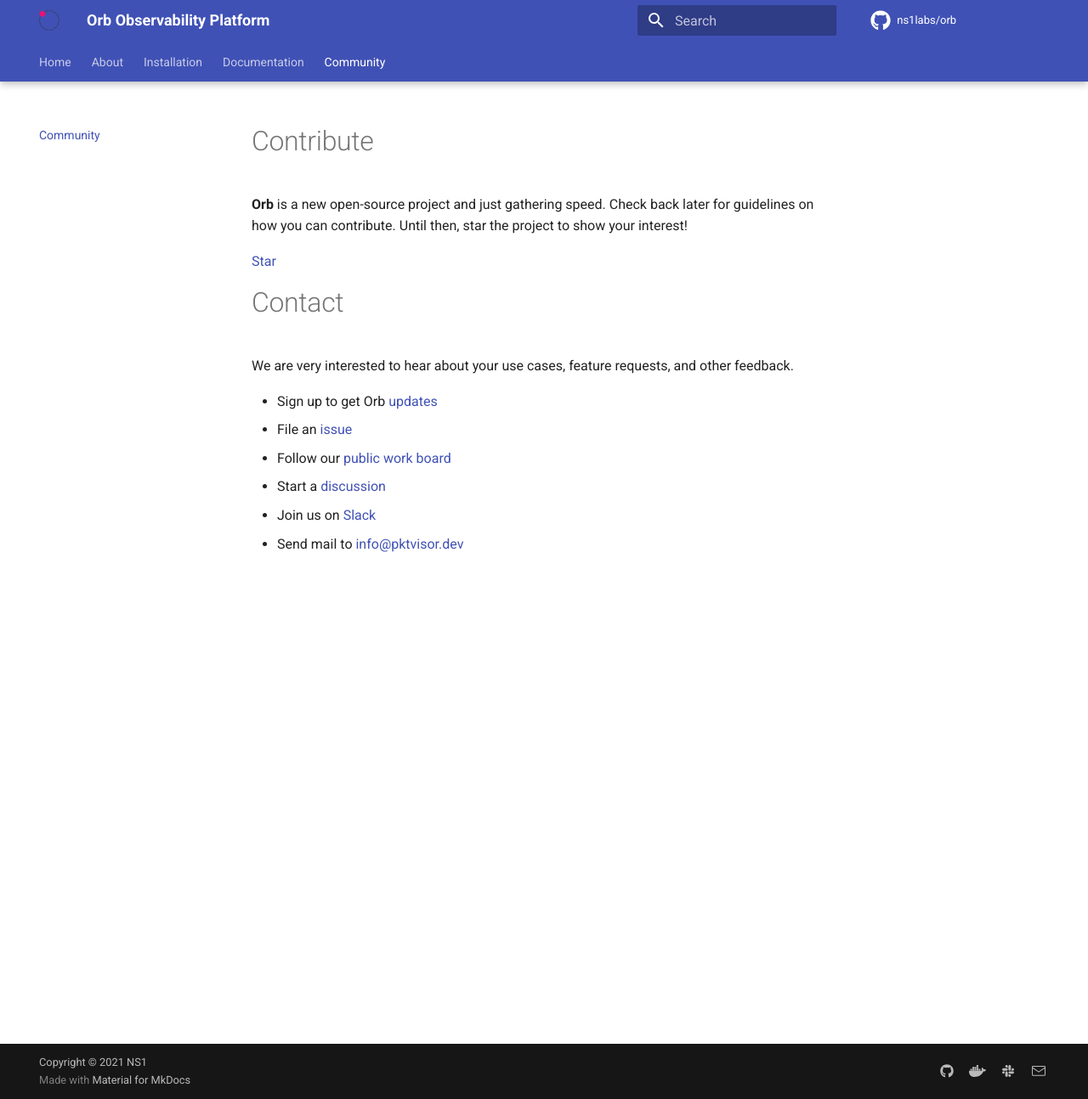
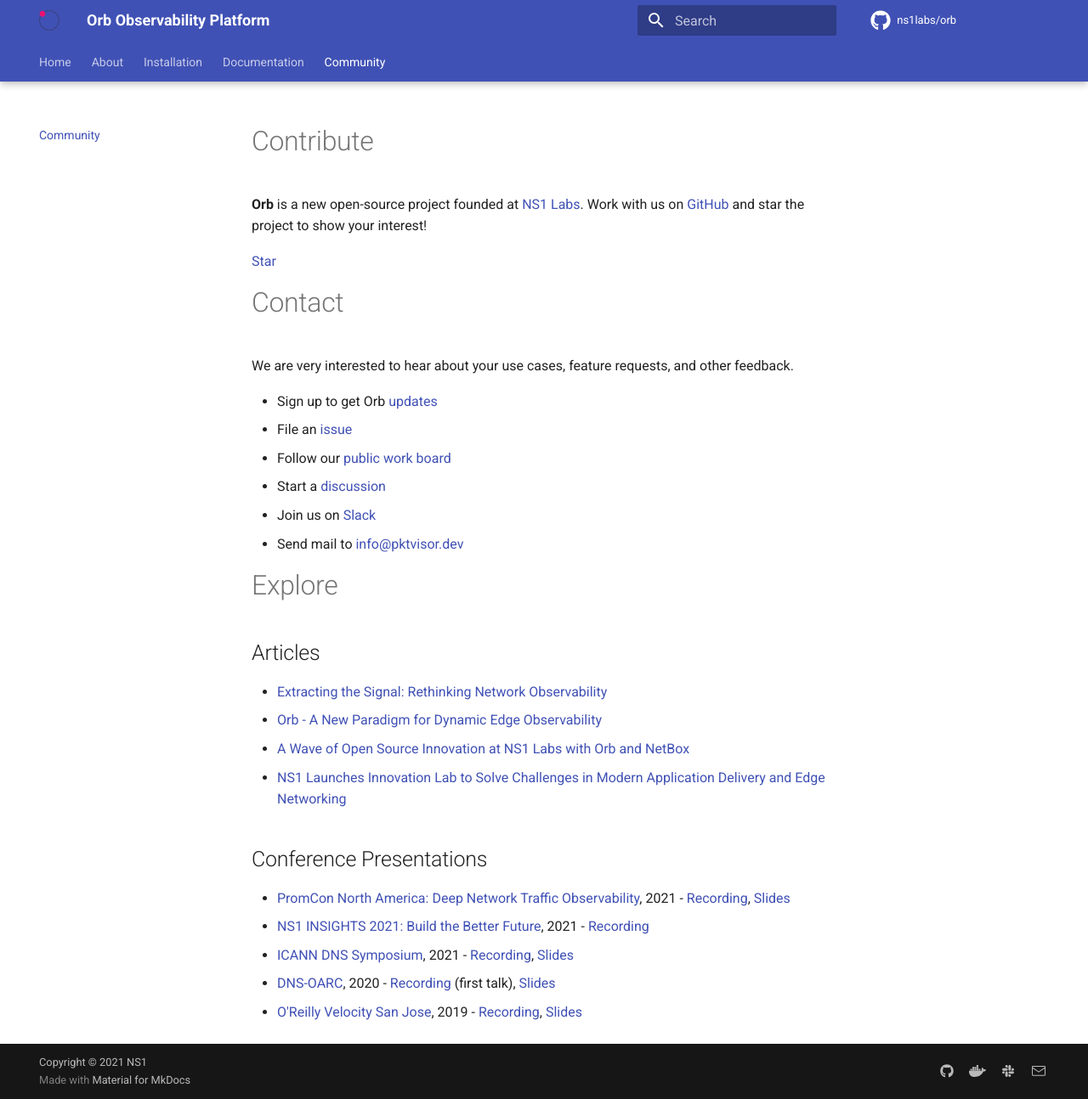
Before and after one commit to orb-community/orb-website, an MkDocs documentation site: the page built from docs/contact.md, in a window 1280 px wide and 1294 px high. Shown: the whole window at 85% size. Built offline with MkDocs 1.6.1 and Material for MkDocs 9.7.7, drawn with Linux system fonts in a browser that asks for light colours; comment, search, counter and statistics services are not loaded.

Commit message:
shift and expand content from docs tab

```diff
--- a/docs/contact.md
+++ b/docs/contact.md
@@ -1,7 +1,7 @@
 # Contribute
 <script async defer src="https://buttons.github.io/buttons.js"></script>
 
-**Orb** is a new open-source project and just gathering speed. Check back later for guidelines on how you can contribute. Until then, star the project to show your interest!
+**Orb** is a new open-source project founded at [NS1 Labs](https://ns1.com/labs). Work with us on [GitHub](https://github.com/ns1labs/orb) and star the project to show your interest!
 
 <a class="github-button" href="https://github.com/ns1labs/orb" data-size="large" aria-label="Star ns1labs/orb on GitHub">Star</a>
 
@@ -14,3 +14,18 @@
 * Start a [discussion](https://github.com/ns1labs/orb/discussions)
 * Join us on [Slack](https://join.slack.com/t/ns1labs/shared_invite/zt-qqsm5cb4-9fsq1xa~R3h~nX6W0sJzmA)
 * Send mail to [info@pktvisor.dev](mailto:info@pktvisor.dev)
+
+# Explore
+## Articles
+* [Extracting the Signal: Rethinking Network Observability](https://ns1.com/blog/extracting-the-signal-rethinking-network-observability)
+* [Orb - A New Paradigm for Dynamic Edge Observability](https://ns1.com/blog/orb-a-new-paradigm-for-dynamic-edge-observability)
+* [A Wave of Open Source Innovation at NS1 Labs with Orb and NetBox](https://ns1.com/blog/a-wave-of-open-source-innovation-at-ns1-labs-with-orb-and-netbox)
+* [NS1 Launches Innovation Lab to Solve Challenges in Modern Application Delivery and Edge Networking](https://ns1.com/press/ns1-launches-innovation-lab-to-solve-challenges-in-modern-application-delivery-and-edge-networking)
+
+## Conference Presentations
+
+* [PromCon North America: Deep Network Traffic Observability](https://promconna21.sched.com/event/4240ae066bc0fbe9c8c31530af2e5c96), 2021 - [Recording](https://www.youtube.com/watch?v=2yIY0cCJ6Vs), [Slides](https://static.sched.com/hosted_files/promconna21/5c/pktvisor%20PromCon%202021.pdf)
+* [NS1 INSIGHTS 2021: Build the Better Future](https://resources.ns1.com/ins1ghts-2021-replay), 2021 - [Recording](https://www.youtube.com/watch?v=cyKaGIFhiGk)
+* [ICANN DNS Symposium](https://www.icann.org/ids), 2021 - [Recording](https://drive.google.com/file/d/14sDxmwvMV1wF_1cBUBv3qj29Hen_thea/view?usp=sharing), [Slides](https://drive.google.com/file/d/1fEydsa-suUbE9fNHo87zY88mOmbeZviU/view)
+* [DNS-OARC](https://www.dns-oarc.net/), 2020 - [Recording](https://www.youtube.com/watch?v=PwEOePOvkug) (first talk), [Slides](https://indico.dns-oarc.net/event/34/contributions/783/attachments/774/1328/pktvisor3-OARC-sweyrick.pdf)
+* [O'Reilly Velocity San Jose](https://www.oreilly.com/library/view/oreilly-velocity-conference/9781492050582/video325462.html), 2019 - [Recording](https://drive.google.com/file/d/1AjhbUjkXT5saBP6iYIZjoinYsiZ5LDaV/view?usp=sharing), [Slides](https://docs.google.com/presentation/d/e/2PACX-1vR984fhii0Pso97RRjSFgZupknwQqf-XMhGuriT8HPHHiLlB1c4SnDtRnJtX66nxYv2GETk4ex81QiU/pub?start=false&loop=false&delayms=3000)
```
